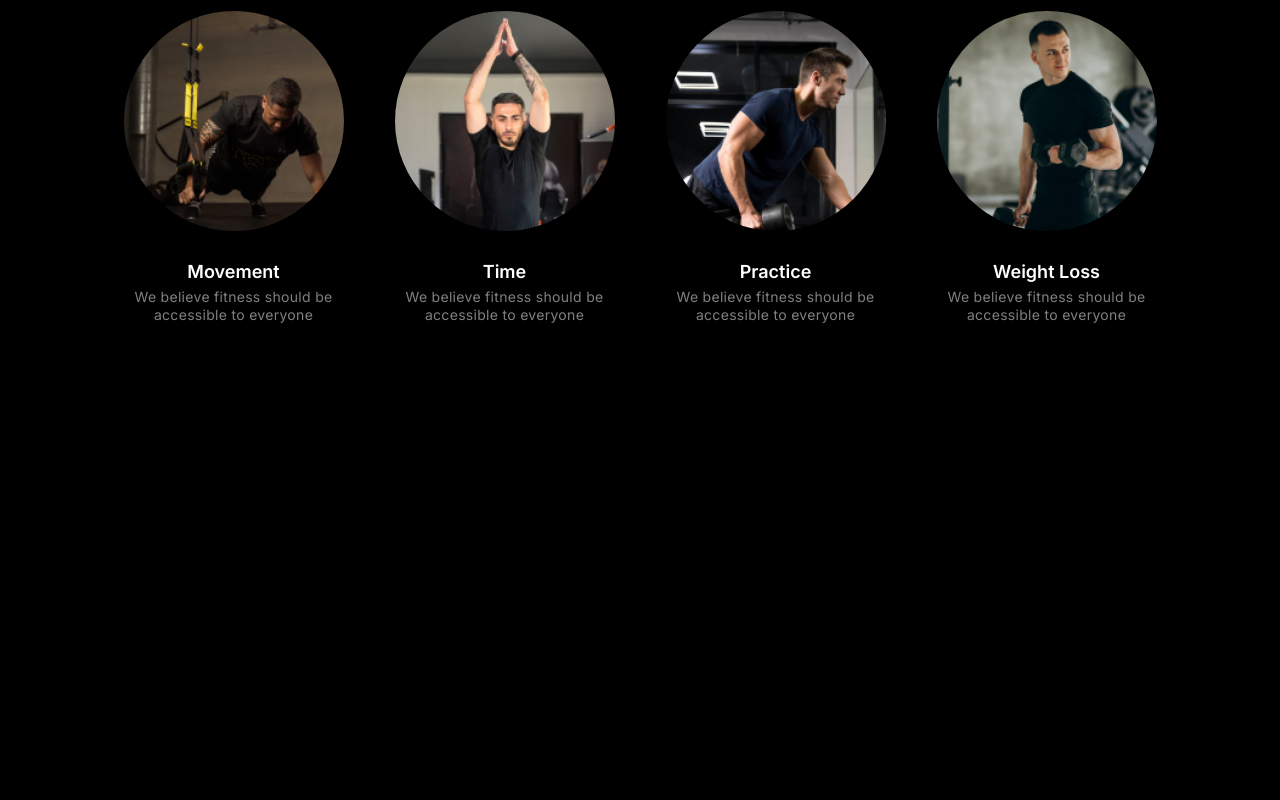
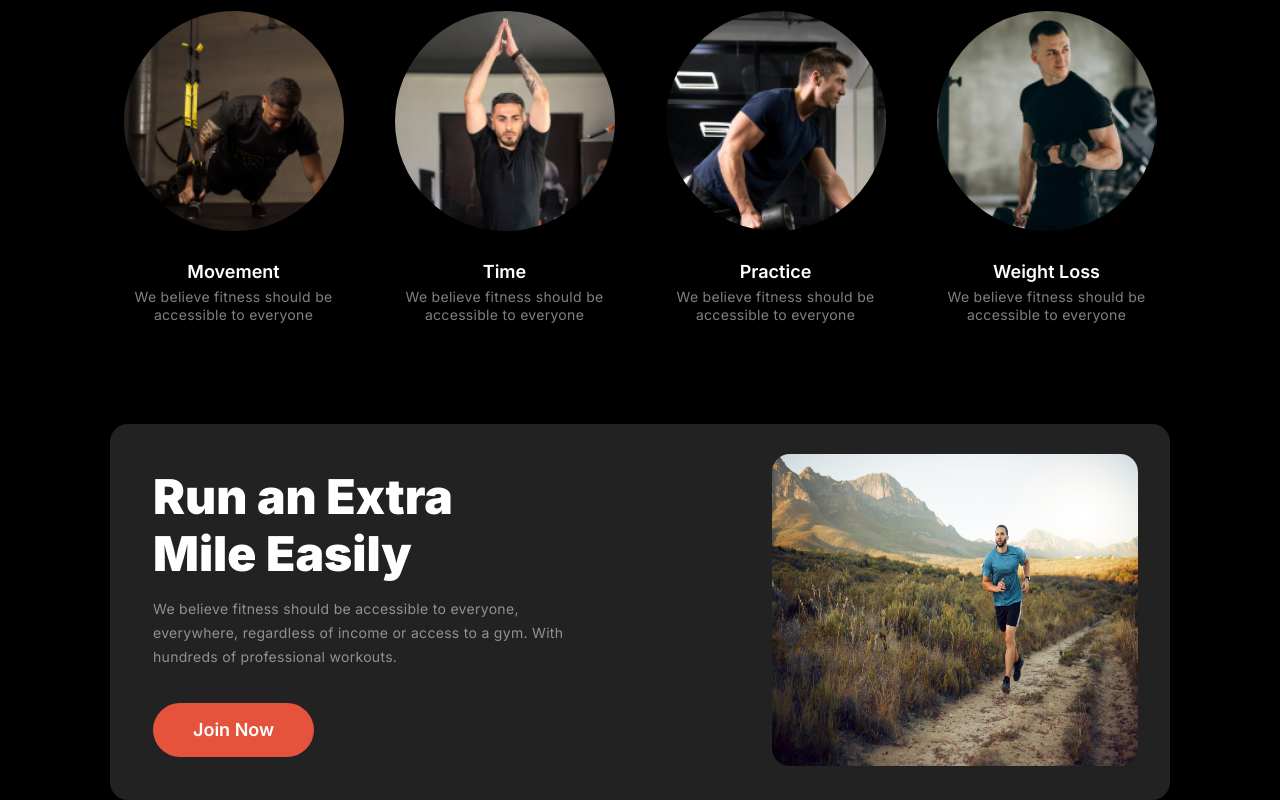
Before and after one commit to parthosarothi46/Fitness-Website, a plain HTML site: page index.html in a window 1280 px wide. Shown: the part 984-1784 px from the top of the page. Before the commit the page ends 1408 px from the top, so only its background shows below. Drawn offline with Linux system fonts and the light colour scheme; a web font is replaced by a local one.

Commit message:
Extra Section Completed

```diff
--- a/index.html
+++ b/index.html
@@ -87,6 +87,24 @@
           </div>
         </div>
       </section>
+      <!-- Extra Starts Here -->
+      <section class="extra-container flex">
+        <div class="extra-details">
+          <h2>
+            Run an Extra <br />
+            Mile Easily
+          </h2>
+          <p>
+            We believe fitness should be accessible to everyone, everywhere,
+            regardless of income or access to a gym. With hundreds of
+            professional workouts.
+          </p>
+          <a href="#" class="btn--extra">Join Now</a>
+        </div>
+        <div class="extra-image">
+          <img src="images/run.jpg" alt="run" />
+        </div>
+      </section>
     </main>
   </body>
 </html>
--- a/style.css
+++ b/style.css
@@ -285,3 +285,56 @@ header {
   border-radius: 50%;
   margin-bottom: 30px;
 }
+
+/* Extra */
+
+.extra-container {
+  width: 1060px;
+  margin: 0 auto;
+  padding: 30px;
+  border-radius: 18px;
+  background: rgb(34, 34, 34);
+  gap: 165px;
+  justify-content: center;
+  align-items: center;
+}
+
+.extra-details {
+  padding: 11px;
+}
+
+.extra-details h2 {
+  color: rgb(255, 255, 255);
+  font-size: 48px;
+  font-weight: 900;
+  line-height: 120%;
+  margin-bottom: 14px;
+}
+
+.extra-details p {
+  color: rgba(255, 255, 255, 0.5);
+  width: 443px;
+  font-size: 14px;
+  font-weight: 400;
+  line-height: 24px;
+  letter-spacing: 0.3px;
+  margin-bottom: 34px;
+}
+
+.btn--extra {
+  display: inline-block;
+  color: rgb(255, 255, 255);
+  font-size: 18px;
+  font-weight: 600;
+  line-height: 22px;
+  text-decoration: none;
+  padding: 16px 40px 16px 40px;
+  border-radius: 42px;
+  background: rgb(230, 83, 60);
+}
+
+.extra-image img {
+  width: 366px;
+  height: 312px;
+  border-radius: 18px;
+}
```
